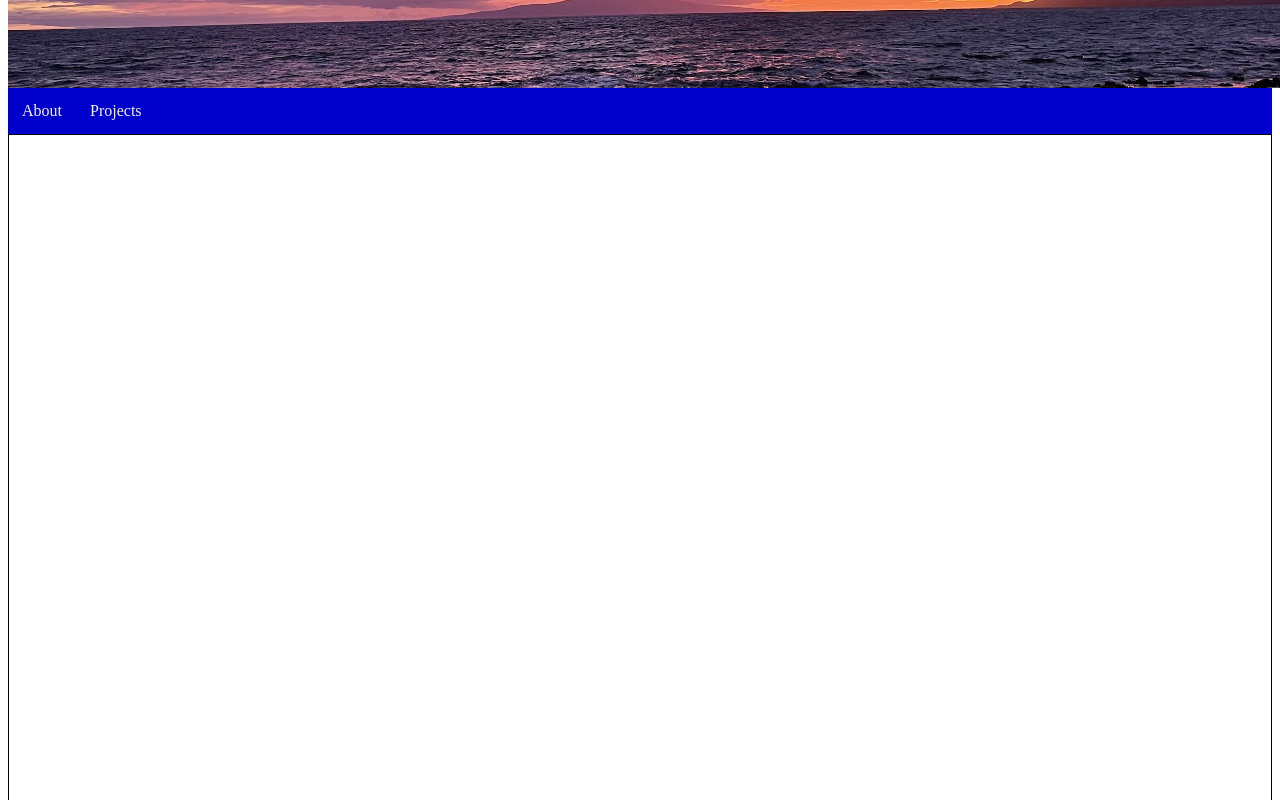
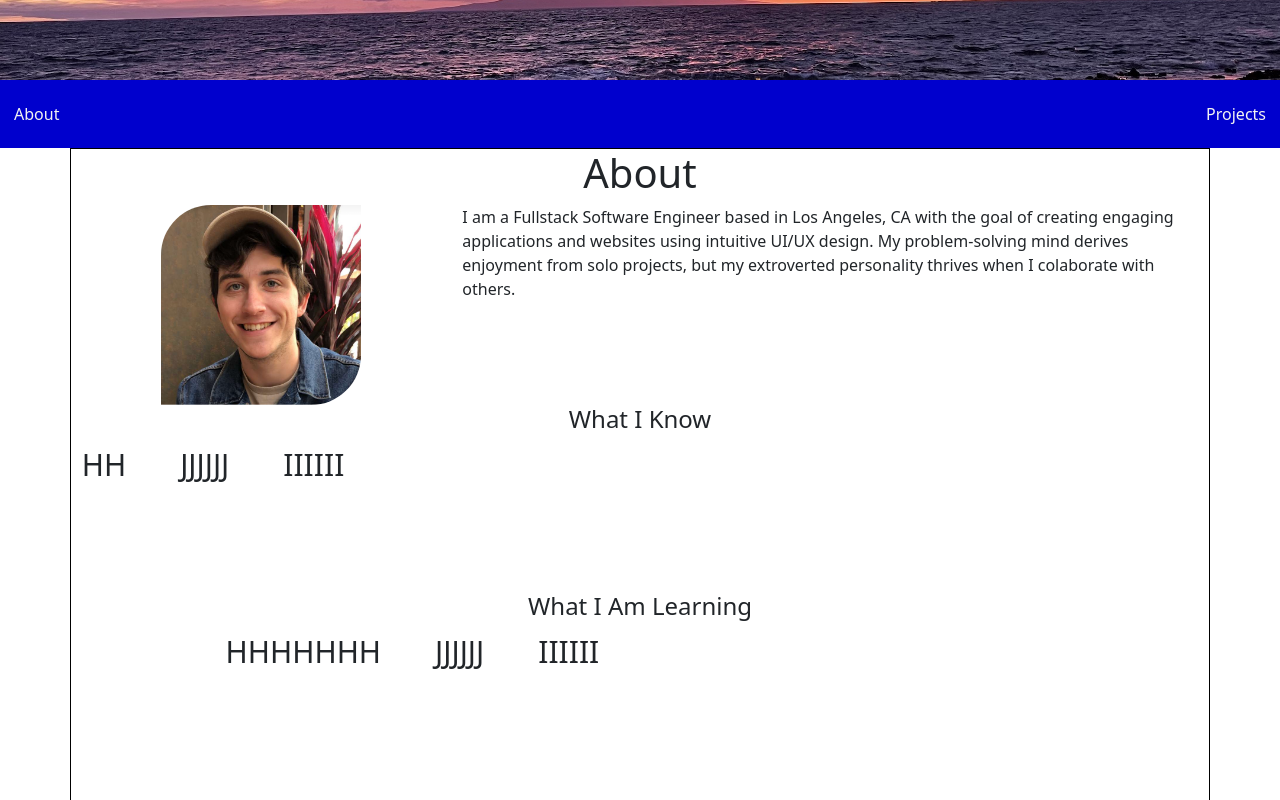
Before and after one commit to akopell/portfolio, a React (Create React App) app: page / in a window 1280 px wide. Shown: the part 720-1520 px from the top of the page. Built offline with nearby package versions, Linux system fonts and the light colour scheme; the HTML template or start-up script is replaced by a standard one.

Commit message:
feat: about page image, description, and technologies sections

```diff
--- a/package.json
+++ b/package.json
@@ -6,8 +6,10 @@
     "@testing-library/jest-dom": "^5.15.1",
     "@testing-library/react": "^11.2.7",
     "@testing-library/user-event": "^12.8.3",
+    "bootstrap": "^5.1.3",
     "bourbon": "^7.0.0",
     "react": "^17.0.2",
+    "react-bootstrap": "^2.0.2",
     "react-dom": "^17.0.2",
     "react-router-dom": "^6.0.2",
     "react-scripts": "4.0.3",
--- a/public/index.html
+++ b/public/index.html
@@ -3,6 +3,12 @@
   <head>
     <meta charset="utf-8" />
     <link rel="icon" href="%PUBLIC_URL%/favicon.ico" />
+    <link
+      rel="stylesheet"
+      href="https://cdn.jsdelivr.net/npm/bootstrap@5.1.3/dist/css/bootstrap.min.css"
+      integrity="sha384-1BmE4kWBq78iYhFldvKuhfTAU6auU8tT94WrHftjDbrCEXSU1oBoqyl2QvZ6jIW3"
+      crossorigin="anonymous"
+    />
     <meta name="viewport" content="width=device-width, initial-scale=1" />
     <meta name="theme-color" content="#000000" />
     <meta
--- a/src/App.js
+++ b/src/App.js
@@ -1,6 +1,7 @@
 import './styles/App.css';
 import Routes from './Routes';
 import { Navbar, Landing, About, Projects } from './components';
+import 'bootstrap/dist/css/bootstrap.min.css';
 
 function App() {
   return (
--- a/src/components/About.js
+++ b/src/components/About.js
@@ -1,8 +1,49 @@
 import React from 'react';
 import '../styles/About.css';
+import Container from 'react-bootstrap/Container';
+import Row from 'react-bootstrap/Row';
+import Col from 'react-bootstrap/Col';
 
 const About = () => {
-  return <div id='about'></div>;
+  return (
+    <Container id='about'>
+      <Row>
+        <h1>About</h1>
+      </Row>
+      <Row>
+        <Col className='imageWrapper' lg={4} sm={12}>
+          <img className='portrait' alt='Adam portrait' src='/Adam.PNG' />
+        </Col>
+        <Col lg={8} sm={12}>
+          I am a Fullstack Software Engineer based in Los Angeles, CA with the
+          goal of creating engaging applications and websites using intuitive
+          UI/UX design. My problem-solving mind derives enjoyment from solo
+          projects, but my extroverted personality thrives when I colaborate
+          with others.
+        </Col>
+      </Row>
+      <Row>
+        <h4>What I Know</h4>
+      </Row>
+      <Container className='knowContainer'>
+        <Row className='knowBanner'>
+          <Col>HHHHHHH</Col>
+          <Col>JJJJJJ</Col>
+          <Col>IIIIII</Col>
+        </Row>
+      </Container>
+      <Row>
+        <h4>What I Am Learning</h4>
+      </Row>
+      <Container className='learnContainer'>
+        <Row className='learnBanner'>
+          <Col>HHHHHHH</Col>
+          <Col>JJJJJJ</Col>
+          <Col>IIIIII</Col>
+        </Row>
+      </Container>
+    </Container>
+  );
 };
 
 export default About;
--- a/src/components/Projects.js
+++ b/src/components/Projects.js
@@ -2,7 +2,11 @@ import React from 'react';
 import '../styles/Projects.css';
 
 const Projects = () => {
-  return <div id='projects'></div>;
+  return (
+    <div id='projects'>
+      <h1>Projects</h1>
+    </div>
+  );
 };
 
 export default Projects;
--- a/src/styles/About.css
+++ b/src/styles/About.css
@@ -1,4 +1,80 @@
+h1 {
+  text-align: center;
+}
+
+h4 {
+  text-align: center;
+}
+
 #about {
   height: 800px;
   border: 1px solid black;
 }
+
+.imageWrapper {
+  text-align: center;
+}
+
+.knowContainer {
+  height: 150px;
+  position: relative;
+  overflow: hidden;
+}
+
+.knowBanner {
+  position: absolute;
+  top: 0px;
+  left: 0px;
+  overflow: hidden;
+  white-space: nowrap;
+  animation: knowBannerMove 10s linear infinite;
+}
+
+.knowBanner div {
+  margin: 0 0.5em;
+  font-size: 30px;
+}
+
+@keyframes knowBannerMove {
+  0% {
+    transform: translate(0, 0);
+  }
+  100% {
+    transform: translate(-50%, 0);
+  }
+}
+
+.learnContainer {
+  height: 150px;
+  position: relative;
+  overflow: hidden;
+}
+
+.learnBanner {
+  position: absolute;
+  top: 0px;
+  left: 0px;
+  overflow: hidden;
+  white-space: nowrap;
+  animation: learnBannerMove 10s linear infinite;
+}
+
+.learnBanner div {
+  margin: 0 0.5em;
+  font-size: 30px;
+}
+
+@keyframes learnBannerMove {
+  0% {
+    transform: translate(0, 0);
+  }
+  100% {
+    transform: translate(50%, 0);
+  }
+}
+
+.portrait {
+  width: 200px;
+  border-radius: 50px 0px;
+  text-align: center;
+}
```
Also changed, not shown: 1 other file (tests, documents, lock files or other folders).
